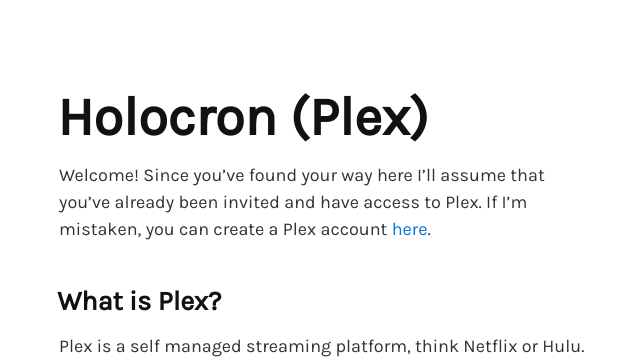
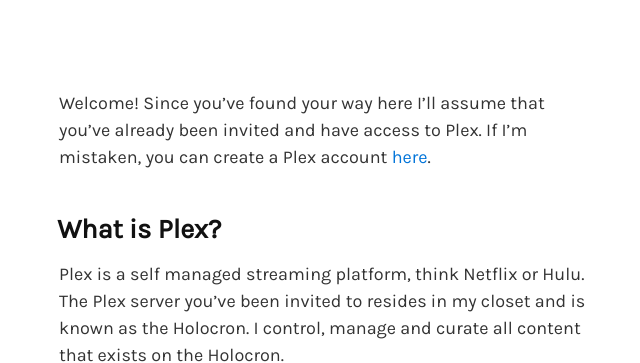
Before and after one commit to clintcolding/HolocronTV, a Jekyll site: the page built from index.md, in a window 1280 px wide and 900 px high, cut to the strip 0-363 px from the top of the window. Shown: the whole strip, without its empty margins (311-951 px from the left). Built offline with Jekyll 4.4.1, drawn with Linux system fonts in a browser that asks for light colours.

```diff
--- a/_layouts/default.html
+++ b/_layouts/default.html
@@ -11,7 +11,7 @@
 </head>
 <body>
   <div class="container">
-    <h1><a href="./">{{ site.tag_text }}</a></h1>
+    <h1><a href="./">{{ page.title }}</a></h1>
     {{ content }}
   </div>
 {% include scripts.html %}
```
